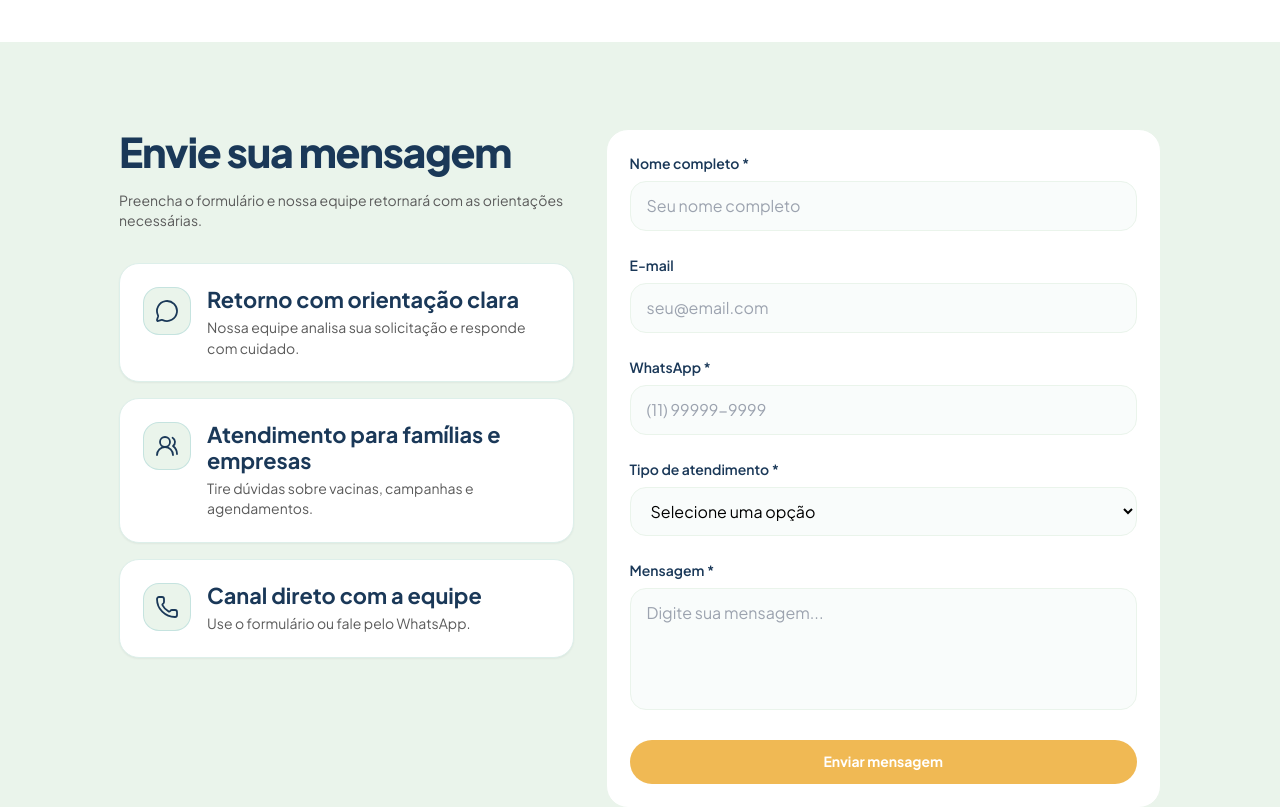
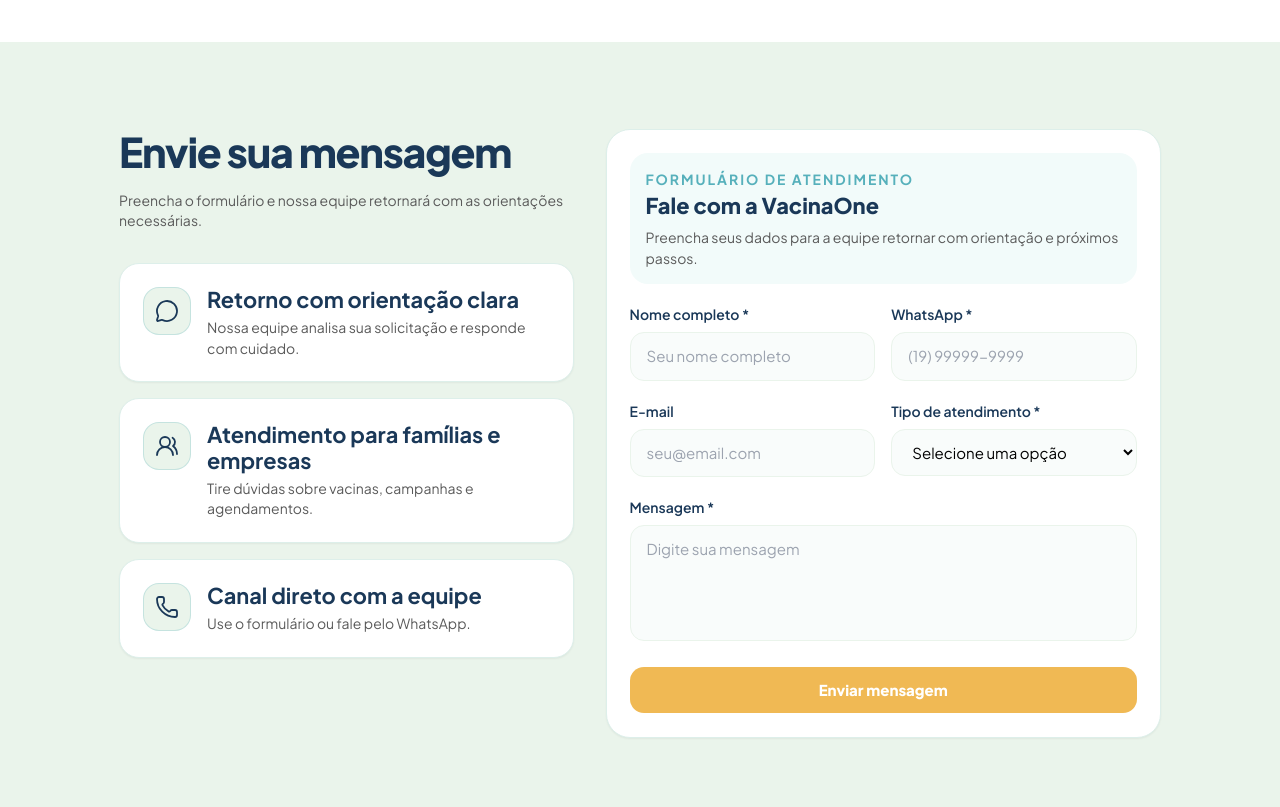
Before and after one commit to Tehkne-Solutions/vacina-one, a Next.js app: page /contato in a window 1280 px wide. Shown: the part 1140-1947 px from the top of the page. Built offline with nearby package versions, Linux system fonts and the light colour scheme.

Commit message:
fix(form): ajustar estilo do formulario de contato

```diff
--- a/src/components/contact/ContactForm.tsx
+++ b/src/components/contact/ContactForm.tsx
@@ -18,7 +18,6 @@
     const { name, value } = e.target;
     setFormData(prev => ({ ...prev, [name]: value }));
 
-    // Limpar erro quando usuário começa a digitar
     if (errors[name]) {
       setErrors(prev => ({ ...prev, [name]: '' }));
     }
@@ -27,25 +26,11 @@
   const validateForm = () => {
     const newErrors: Record<string, string> = {};
 
-    if (!formData.nome.trim()) {
-      newErrors.nome = 'Nome é obrigatório';
-    }
-
-    if (!formData.whatsapp.trim()) {
-      newErrors.whatsapp = 'WhatsApp é obrigatório';
-    }
-
-    if (!formData.tipo) {
-      newErrors.tipo = 'Tipo de atendimento é obrigatório';
-    }
-
-    if (!formData.mensagem.trim()) {
-      newErrors.mensagem = 'Mensagem é obrigatória';
-    }
-
-    if (formData.email && !/^[^\s@]+@[^\s@]+\.[^\s@]+$/.test(formData.email)) {
-      newErrors.email = 'E-mail inválido';
-    }
+    if (!formData.nome.trim()) newErrors.nome = 'Nome é obrigatório';
+    if (!formData.whatsapp.trim()) newErrors.whatsapp = 'WhatsApp é obrigatório';
+    if (!formData.tipo) newErrors.tipo = 'Tipo de atendimento é obrigatório';
+    if (!formData.mensagem.trim()) newErrors.mensagem = 'Mensagem é obrigatória';
+    if (formData.email && !/^[^\s@]+@[^\s@]+\.[^\s@]+$/.test(formData.email)) newErrors.email = 'E-mail inválido';
 
     setErrors(newErrors);
     return Object.keys(newErrors).length === 0;
@@ -53,144 +38,68 @@
 
   const handleSubmit = (e: React.FormEvent) => {
     e.preventDefault();
-
-    if (!validateForm()) {
-      return;
-    }
-
-    // TODO: Integrar envio real quando canal oficial for definido
-    // Por enquanto, apenas mostra mensagem de sucesso
+    if (!validateForm()) return;
     setIsSubmitted(true);
-
-    // Reset form after 3 seconds
-    setTimeout(() => {
-      setIsSubmitted(false);
-      setFormData({
-        nome: '',
-        email: '',
-        whatsapp: '',
-        tipo: '',
-        mensagem: '',
-      });
-    }, 3000);
   };
 
   if (isSubmitted) {
     return (
-      <div className="bg-white border border-[#EAF4EB] rounded-[32px] p-8 text-center">
-        <div className="text-4xl mb-4">✅</div>
-        <h3 className="text-xl font-bold text-[#1A3858] mb-2">
-          Mensagem enviada!
-        </h3>
-        <p className="text-[#5A5A5A]">
-          Obrigado pelo contato. Nossa equipe retornará em breve.
-        </p>
+      <div className="rounded-[24px] border border-[#DDEFEA] bg-white p-7 text-center shadow-sm">
+        <h3 className="mb-2 text-xl font-bold text-[#1A3858]">Mensagem registrada</h3>
+        <p className="text-[#5A5A5A]">Obrigado pelo contato. Nossa equipe retornará em breve.</p>
       </div>
     );
   }
 
   return (
-    <form onSubmit={handleSubmit} className="bg-white border border-[#EAF4EB] rounded-[32px] p-6 md:p-8 space-y-6">
-      <div>
-        <label htmlFor="nome" className="block text-sm font-semibold text-[#1A3858] mb-2">
-          Nome completo *
-        </label>
-        <input
-          type="text"
-          id="nome"
-          name="nome"
-          value={formData.nome}
-          onChange={handleChange}
-          className={`w-full px-4 py-3 bg-[#F9FCFB] border rounded-[16px] focus:outline-none focus:ring-2 focus:ring-[#56B0BB] transition-colors ${
-            errors.nome ? 'border-red-300' : 'border-[#EAF4EB]'
-          }`}
-          placeholder="Seu nome completo"
-        />
-        {errors.nome && <p className="text-red-500 text-sm mt-1">{errors.nome}</p>}
+    <form onSubmit={handleSubmit} className="space-y-5 rounded-[24px] border border-[#DDEFEA] bg-white p-5 shadow-sm md:p-7">
+      <div className="rounded-[18px] bg-[#F2FBFA] p-4">
+        <p className="text-[12px] font-bold uppercase tracking-[0.14em] text-[#56B0BB]">Formulário de atendimento</p>
+        <h3 className="mt-1 text-[22px] font-black leading-tight text-[#1A3858]">Fale com a VacinaOne</h3>
+        <p className="mt-2 text-[14px] leading-relaxed text-[#5A5A5A]">Preencha seus dados para a equipe retornar com orientação e próximos passos.</p>
+      </div>
+
+      <div className="grid gap-4 md:grid-cols-2">
+        <div>
+          <label htmlFor="nome" className="mb-2 block text-sm font-semibold text-[#1A3858]">Nome completo *</label>
+          <input type="text" id="nome" name="nome" value={formData.nome} onChange={handleChange} className={`w-full rounded-[14px] border bg-[#F9FCFB] px-4 py-3 text-[15px] focus:outline-none focus:ring-2 focus:ring-[#56B0BB] ${errors.nome ? 'border-red-300' : 'border-[#EAF4EB]'}`} placeholder="Seu nome completo" />
+          {errors.nome && <p className="mt-1 text-sm text-red-500">{errors.nome}</p>}
+        </div>
+        <div>
+          <label htmlFor="whatsapp" className="mb-2 block text-sm font-semibold text-[#1A3858]">WhatsApp *</label>
+          <input type="tel" id="whatsapp" name="whatsapp" value={formData.whatsapp} onChange={handleChange} className={`w-full rounded-[14px] border bg-[#F9FCFB] px-4 py-3 text-[15px] focus:outline-none focus:ring-2 focus:ring-[#56B0BB] ${errors.whatsapp ? 'border-red-300' : 'border-[#EAF4EB]'}`} placeholder="(19) 99999-9999" />
+          {errors.whatsapp && <p className="mt-1 text-sm text-red-500">{errors.whatsapp}</p>}
+        </div>
+      </div>
+
+      <div className="grid gap-4 md:grid-cols-2">
+        <div>
+          <label htmlFor="email" className="mb-2 block text-sm font-semibold text-[#1A3858]">E-mail</label>
+          <input type="email" id="email" name="email" value={formData.email} onChange={handleChange} className={`w-full rounded-[14px] border bg-[#F9FCFB] px-4 py-3 text-[15px] focus:outline-none focus:ring-2 focus:ring-[#56B0BB] ${errors.email ? 'border-red-300' : 'border-[#EAF4EB]'}`} placeholder="seu@email.com" />
+          {errors.email && <p className="mt-1 text-sm text-red-500">{errors.email}</p>}
+        </div>
+        <div>
+          <label htmlFor="tipo" className="mb-2 block text-sm font-semibold text-[#1A3858]">Tipo de atendimento *</label>
+          <select id="tipo" name="tipo" value={formData.tipo} onChange={handleChange} className={`w-full rounded-[14px] border bg-[#F9FCFB] px-4 py-3 text-[15px] focus:outline-none focus:ring-2 focus:ring-[#56B0BB] ${errors.tipo ? 'border-red-300' : 'border-[#EAF4EB]'}`}>
+            <option value="">Selecione uma opção</option>
+            <option value="agendamento">Agendamento</option>
+            <option value="familia">Família</option>
+            <option value="empresas">Empresas</option>
+            <option value="escolas">Escolas</option>
+            <option value="domiciliar">Domiciliar</option>
+            <option value="outros">Outros</option>
+          </select>
+          {errors.tipo && <p className="mt-1 text-sm text-red-500">{errors.tipo}</p>}
+        </div>
       </div>
 
       <div>
-        <label htmlFor="email" className="block text-sm font-semibold text-[#1A3858] mb-2">
-          E-mail
-        </label>
-        <input
-          type="email"
-          id="email"
-          name="email"
-          value={formData.email}
-          onChange={handleChange}
-          className={`w-full px-4 py-3 bg-[#F9FCFB] border rounded-[16px] focus:outline-none focus:ring-2 focus:ring-[#56B0BB] transition-colors ${
-            errors.email ? 'border-red-300' : 'border-[#EAF4EB]'
-          }`}
-          placeholder="seu@email.com"
-        />
-        {errors.email && <p className="text-red-500 text-sm mt-1">{errors.email}</p>}
+        <label htmlFor="mensagem" className="mb-2 block text-sm font-semibold text-[#1A3858]">Mensagem *</label>
+        <textarea id="mensagem" name="mensagem" value={formData.mensagem} onChange={handleChange} rows={4} className={`w-full resize-none rounded-[14px] border bg-[#F9FCFB] px-4 py-3 text-[15px] focus:outline-none focus:ring-2 focus:ring-[#56B0BB] ${errors.mensagem ? 'border-red-300' : 'border-[#EAF4EB]'}`} placeholder="Digite sua mensagem" />
+        {errors.mensagem && <p className="mt-1 text-sm text-red-500">{errors.mensagem}</p>}
       </div>
 
-      <div>
-        <label htmlFor="whatsapp" className="block text-sm font-semibold text-[#1A3858] mb-2">
-          WhatsApp *
-        </label>
-        <input
-          type="tel"
-          id="whatsapp"
-          name="whatsapp"
-          value={formData.whatsapp}
-          onChange={handleChange}
-          className={`w-full px-4 py-3 bg-[#F9FCFB] border rounded-[16px] focus:outline-none focus:ring-2 focus:ring-[#56B0BB] transition-colors ${
-            errors.whatsapp ? 'border-red-300' : 'border-[#EAF4EB]'
-          }`}
-          placeholder="(11) 99999-9999"
-        />
-        {errors.whatsapp && <p className="text-red-500 text-sm mt-1">{errors.whatsapp}</p>}
-      </div>
-
-      <div>
-        <label htmlFor="tipo" className="block text-sm font-semibold text-[#1A3858] mb-2">
-          Tipo de atendimento *
-        </label>
-        <select
-          id="tipo"
-          name="tipo"
-          value={formData.tipo}
-          onChange={handleChange}
-          className={`w-full px-4 py-3 bg-[#F9FCFB] border rounded-[16px] focus:outline-none focus:ring-2 focus:ring-[#56B0BB] transition-colors ${
-            errors.tipo ? 'border-red-300' : 'border-[#EAF4EB]'
-          }`}
-        >
-          <option value="">Selecione uma opção</option>
-          <option value="agendamento">Agendamento de vacinação</option>
-          <option value="duvidas">Dúvidas sobre vacinas</option>
-          <option value="empresas">Vacinação para empresas</option>
-          <option value="calendario">Calendário vacinal</option>
-          <option value="unidades">Unidades</option>
-          <option value="outros">Outros</option>
-        </select>
-        {errors.tipo && <p className="text-red-500 text-sm mt-1">{errors.tipo}</p>}
-      </div>
-
-      <div>
-        <label htmlFor="mensagem" className="block text-sm font-semibold text-[#1A3858] mb-2">
-          Mensagem *
-        </label>
-        <textarea
-          id="mensagem"
-          name="mensagem"
-          value={formData.mensagem}
-          onChange={handleChange}
-          rows={4}
-          className={`w-full px-4 py-3 bg-[#F9FCFB] border rounded-[16px] focus:outline-none focus:ring-2 focus:ring-[#56B0BB] transition-colors resize-none ${
-            errors.mensagem ? 'border-red-300' : 'border-[#EAF4EB]'
-          }`}
-          placeholder="Digite sua mensagem..."
-        />
-        {errors.mensagem && <p className="text-red-500 text-sm mt-1">{errors.mensagem}</p>}
-      </div>
-
-      <button
-        type="submit"
-        className="w-full bg-[#F0B954] text-white font-bold text-lg px-8 py-4 rounded-full hover:scale-105 transition-transform duration-200 focus:outline-none focus:ring-2 focus:ring-[#F0B954] focus:ring-offset-2"
-      >
+      <button type="submit" className="inline-flex h-[46px] w-full items-center justify-center rounded-[14px] bg-[#F0B954] px-7 text-[15px] font-black text-white transition duration-200 hover:brightness-105">
         Enviar mensagem
       </button>
     </form>
```
